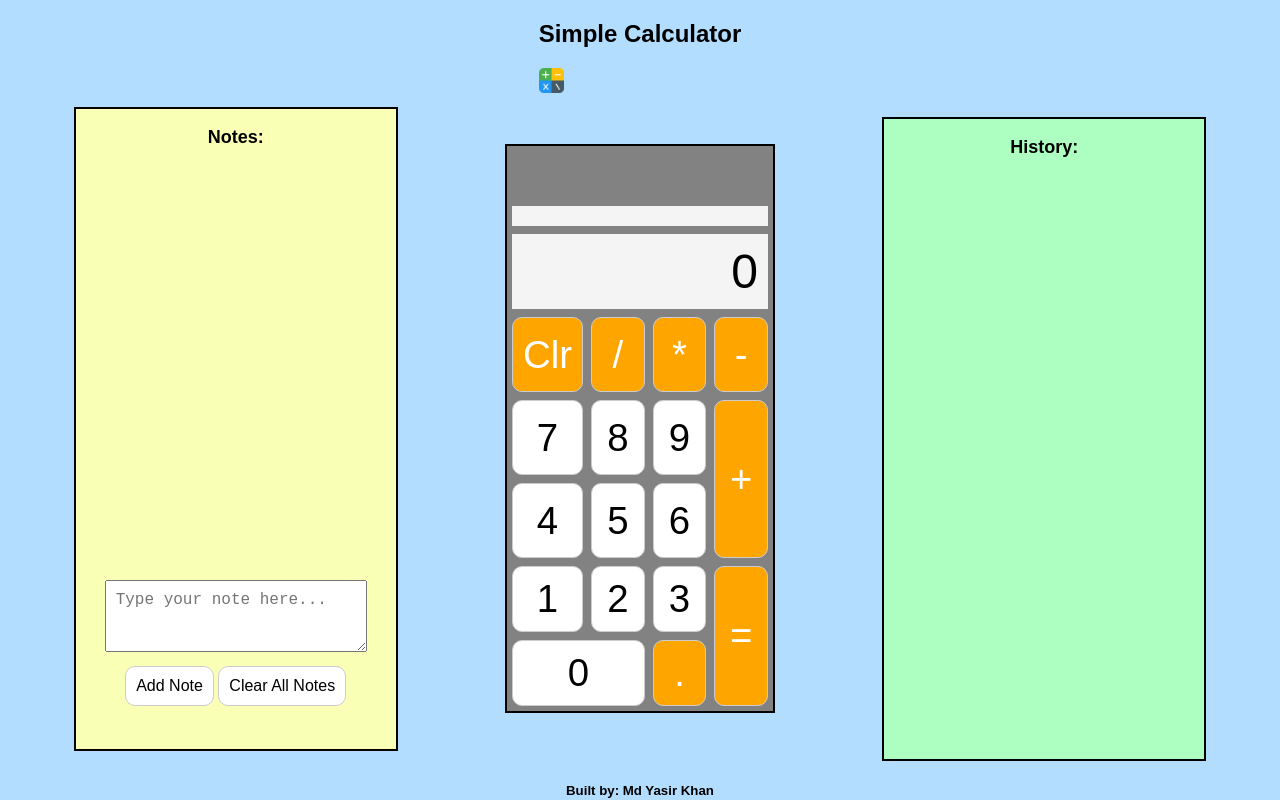
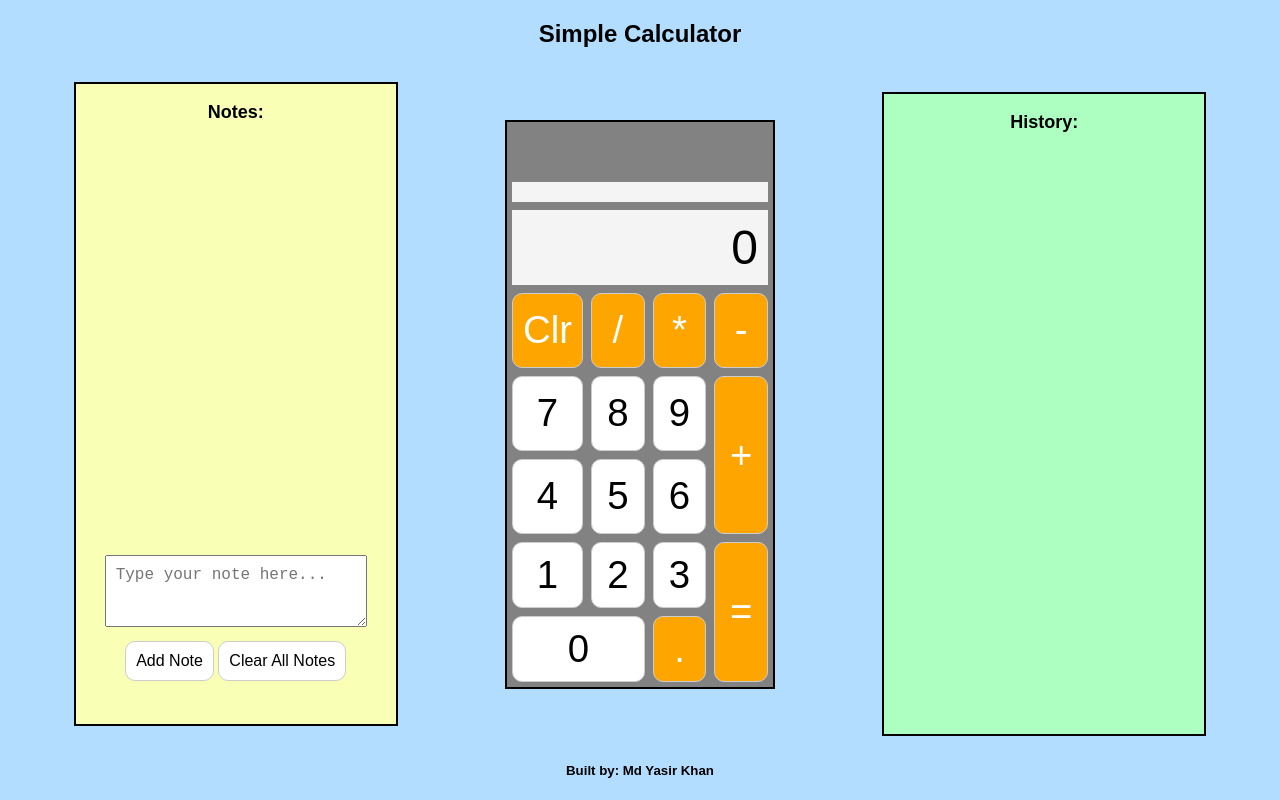
Before and after one commit to confused-soul/Simple-Calculator, a plain HTML site: page index.html in a window 1280 px wide. Drawn offline with Linux system fonts and the light colour scheme.

Commit message:
Update index.html

```diff
--- a/index.html
+++ b/index.html
@@ -8,7 +8,7 @@
     <title>Simple Calculator</title>
   </head>
   <body>
-    <span><h2>Simple Calculator</h2><img src="static/calculator.png" style="height: 25px;" alt=""></span>
+    <h2>Simple Calculator</h2>
 
     <div class="Content">
 
```
